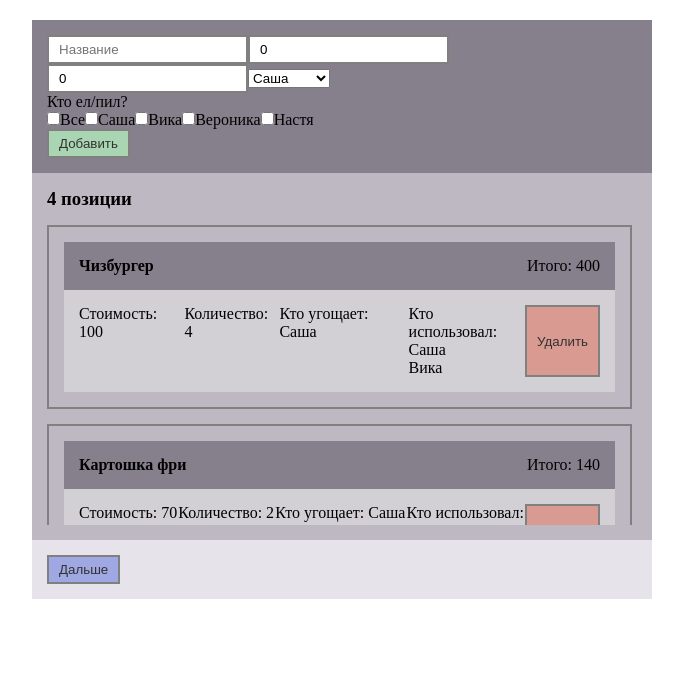
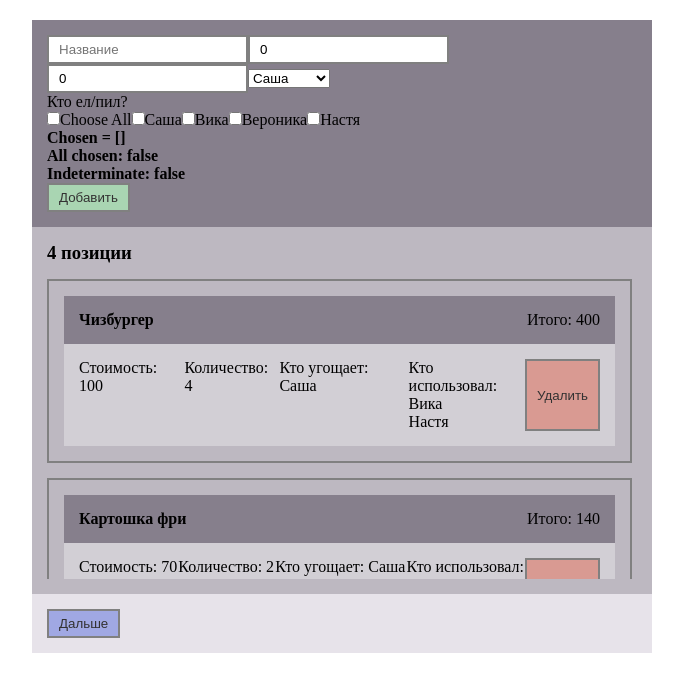
Before and after one commit to AlexxxMaxxx/Tasks_OVP, a Vue app: page /products in a window 1280 px wide. Shown: the top 692 px of the page, without its empty margins (298-981 px from the left). Built offline with nearby package versions, Linux system fonts and the light colour scheme.

Commit message:
Add checkbox for chosen all items

```diff
--- a/src/components/ProductForm.vue
+++ b/src/components/ProductForm.vue
@@ -1,34 +1,57 @@
 <template>
 	<form class="product-form" @submit.prevent>
-    <app-input class="product-form__input input" v-model="name" type="text" placeholder="Название" />
-    <app-input class="product-form__input input" v-model="price" type="number" placeholder="Стоимость" />
-    <app-input class="product-form__input input" v-model="amount" type="number" placeholder="Количество" />
+		<app-input
+			class="product-form__input input"
+			v-model="name"
+			type="text"
+			placeholder="Название"
+		/>
+		<app-input
+			class="product-form__input input"
+			v-model="price"
+			type="number"
+			placeholder="Стоимость"
+		/>
+		<app-input
+			class="product-form__input input"
+			v-model="amount"
+			type="number"
+			placeholder="Количество"
+		/>
 
-    <select class="product-form__select" v-model="idPayer">
-      <option class="product-form__option" v-for="person in persons"
-      :value="person.id">{{ person.name }}</option>
+		<select class="product-form__select" v-model="payer">
+			<option
+				class="product-form__option"
+				v-for="person in persons"
+				:value="person"
+			>
+				{{ person.name }}
+			</option>
 		</select>
 
 		<form class="product-form__checkbox-form">
-      <div class="product-form__title">
-        Кто ел/пил?
-      </div>
+			<div class="product-form__title">Кто ел/пил?</div>
 
 			<div class="product-form__content">
 				<label class="product-form__checkbox">
-          <input type="checkbox" name="all">
-          <span>Все</span>
+					<input type="checkbox" @change="toggleAll" :indeterminate="indeterminate" v-model="allChosen" />
+					<span>{{ allChosen ? 'Un-choose All' : 'Choose All' }}</span>
 
-         <label class="product-form__checkbox" v-for="person in persons" >
-             <input type="checkbox" :value="person.id" v-model="checkedId">
+					<label class="product-form__checkbox" v-for="person in persons">
+						<input type="checkbox" :value="person" v-model="chosenPeople" />
 						<span>{{ person.name }}</span>
 					</label>
-
+          <br>
+					<h4>Chosen = {{ chosenPeople }}</h4>
+          <h4>All chosen: {{ allChosen }}</h4>
+          <h4>Indeterminate: {{ indeterminate }}</h4>
 				</label>
 			</div>
 		</form>
 
-    <app-button class="product-form__add-btn add-btn" @click="addProduct">Добавить</app-button>
+		<app-button class="product-form__add-btn add-btn" @click="addProduct"
+			>Добавить</app-button
+		>
 	</form>
 </template>
 
@@ -36,36 +59,57 @@
 export default {
 	data() {
 		return {
-      name: "",
+			name: '',
 			price: 0,
 			amount: 0,
-      idPayer: this.persons[0].id,
-      checkedId: []
+			payer: this.persons[0],
+			chosenPeople: [],
+
+			allChosen: false,
+			indeterminate: false,
+		}
+	},
+  watch: {
+      chosenPeople(newValue) {
+        if (newValue.length === 0) {
+          this.indeterminate = false
+          this.allChosen = false
+        } else if (newValue.length === this.persons.length) {
+          this.indeterminate = false
+          this.allChosen = true
+        } else {
+          this.indeterminate = true
+          this.allChosen = false
+        }
       }
     },
 	methods: {
+		toggleAll() {
+			console.log(this.allChosen)
+			this.chosenPeople = this.allChosen ? this.persons.slice() : []
+		},
 		addProduct() {
 			this.$emit('add', {
 				id: Date.now(),
 				name: this.name,
 				price: this.price,
 				amount: this.amount,
-        idPayer: this.idPayer,
-        checkedId: this.checkedId,
-        total: this.price * this.amount
-      });
-      this.name = "";
-      this.price = this.amount = 0;
-      this.idPayer = this.persons[0].id;
-      this.checkedId = [];
-    }
+				payer: this.payer,
+				chosenPeople: this.chosenPeople,
+				total: this.price * this.amount,
+			})
+			this.name = ''
+			this.price = this.amount = 0
+			this.payer = this.persons[0]
+			this.chosenPeople = []
+		},
 	},
 	props: {
 		persons: {
 			type: Array,
-      required: true
-    }
-  }
+			required: true,
+		},
+	},
 }
 </script>
 
--- a/src/components/ProductItem.vue
+++ b/src/components/ProductItem.vue
@@ -2,25 +2,35 @@
 	<div class="product-item">
 		<div class="product-item__header">
 			<div class="product-item__text-property">{{ product.name }}</div>
-      <div class="product-item__number-property">Итого: {{ product.total }}</div>
+			<div class="product-item__number-property">
+				Итого: {{ product.total }}
+			</div>
 		</div>
 
 		<div class="product-item__content">
-      <div class="product-item__number-property">Стоимость: {{ product.price }}</div>
-      <div class="product-item__number-property">Количество: {{ product.amount }}</div>
-      <div class="product-item__select-property">Кто угощает:
-        {{ persons.find(p => p.id === product.idPayer).name }}</div>
-      <div class="product-item__checkbox-property">Кто использовал:
-        <div v-for="checkedId in product.checkedId">
-          {{ persons.find(p => p.id === checkedId).name  }}
+			<div class="product-item__number-property">
+				Стоимость: {{ product.price }}
+			</div>
+			<div class="product-item__number-property">
+				Количество: {{ product.amount }}
+			</div>
+			<div class="product-item__select-property">
+				Кто угощает: {{ product.payer.name }}
+			</div>
+			<div class="product-item__checkbox-property">
+				Кто использовал:
+				<div v-for="chosenPeople in product.chosenPeople">
+					{{ chosenPeople.name }}
 				</div>
 			</div>
-      <app-button class="product-item__rmv-btn rmv-btn" @click="$emit('remove', product)">Удалить</app-button>
+			<app-button
+				class="product-item__rmv-btn rmv-btn"
+				@click="$emit('remove', product)"
+				>Удалить</app-button
+			>
 		</div>
 
-    <div class="product-item__content_hidden">
-
-    </div>
+		<div class="product-item__content_hidden"></div>
 	</div>
 </template>
 
@@ -34,8 +44,8 @@
 		persons: {
 			type: Array,
 			required: true,
-    }
-  }
+		},
+	},
 }
 </script>
 
--- a/src/store/modules/productModule.js
+++ b/src/store/modules/productModule.js
@@ -1,10 +1,55 @@
 export const productModule = {
 	state: () => ({
-    products: [ /*потом очистить*/
-      { id: 1, name: 'Чизбургер', price: 100, amount: 4, idPayer: 1, checkedId: [1, 2], total: 400 },
-      { id: 2, name: 'Картошка фри', price: 70, amount: 2, idPayer: 1, checkedId: [2, 3], total: 140 },
-      { id: 3, name: 'Сырный соус', price: 40, amount: 2, idPayer: 1, checkedId: [3, 4], total: 80 },
-      { id: 4, name: 'Кока-кола', price: 60, amount: 1, idPayer: 1, checkedId: [1, 4], total: 60 },
+		products: [
+			/*потом очистить*/
+			{
+				id: 1,
+				name: 'Чизбургер',
+				price: 100,
+				amount: 4,
+				payer: { id: 1, name: 'Саша' },
+				chosenPeople: [
+					{ id: 2, name: 'Вика' },
+					{ id: 4, name: 'Настя' },
+				],
+				total: 400,
+			},
+			{
+				id: 2,
+				name: 'Картошка фри',
+				price: 70,
+				amount: 2,
+				payer: { id: 1, name: 'Саша' },
+				chosenPeople: [
+					{ id: 1, name: 'Саша' },
+					{ id: 3, name: 'Вероника' },
+				],
+				total: 140,
+			},
+			{
+				id: 3,
+				name: 'Сырный соус',
+				price: 40,
+				amount: 2,
+				payer: { id: 1, name: 'Саша' },
+				chosenPeople: [
+					{ id: 1, name: 'Саша' },
+					{ id: 3, name: 'Вероника' },
+				],
+				total: 80,
+			},
+			{
+				id: 4,
+				name: 'Кока-кола',
+				price: 60,
+				amount: 1,
+				payer: { id: 1, name: 'Саша' },
+				chosenPeople: [
+					{ id: 2, name: 'Вика' },
+					{ id: 4, name: 'Настя' },
+				],
+				total: 60,
+			},
 		],
 	}),
 	getters: {
@@ -25,8 +70,8 @@
 			state.products.push(newProduct)
 		},
 		removeProduct(state, product) {
-      state.products = state.products.filter(p => p.id !== product.id);
+			state.products = state.products.filter(p => p.id !== product.id)
+		},
+	},
+	namespaced: true,
 }
-  },
-  namespaced: true
-}
```
Lines whose indentation alone changed are shown as unchanged.
